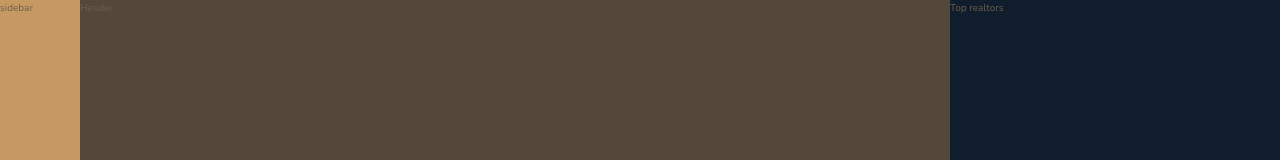
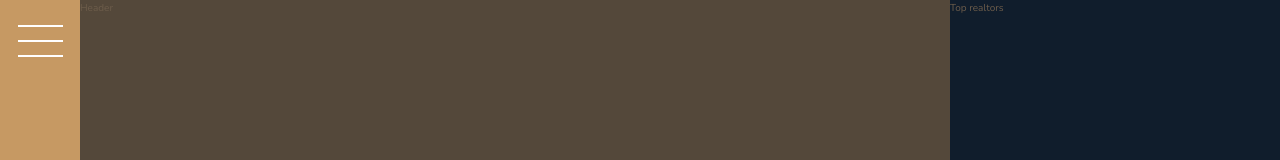
Before and after one commit to lasjorg/tut-nexter, a website: page index.html in a window 1280 px wide. Shown: the top 160 px of the page. Drawn offline with nearby package versions, Linux system fonts and the light colour scheme.

Commit message:
Add nav button

```diff
--- a/index.html
+++ b/index.html
@@ -16,7 +16,7 @@
 <body class="container">
 
     <div class="sidebar">
-        sidebar
+        <button class="nav-btn"></button>
     </div>
 
     <header class="header">
--- a/sass/_sidebar.scss
+++ b/sass/_sidebar.scss
@@ -1,5 +1,28 @@
 .sidebar {
+  display: flex;
+  justify-content: center;
   background-color: $color-primary;
   grid-column: sidebar-start / sidebar-end;
   grid-row: 1 / -1;
 }
+
+.nav-btn {
+  height: 2px;
+  width: 4.5rem;
+  border: none;
+  border-radius: 0;
+  background-color: #fff;
+  margin-top: 4rem;
+
+  &::before,
+  &::after {
+    content: '';
+    display: block;
+    height: 2px;
+    width: 4.5rem;
+    background-color: #fff;
+  }
+
+  &::before { transform: translateY(-1.5rem); }
+  &::after { transform: translateY(1.3rem); }
+}
```
Also changed, not shown: css/style.css.
